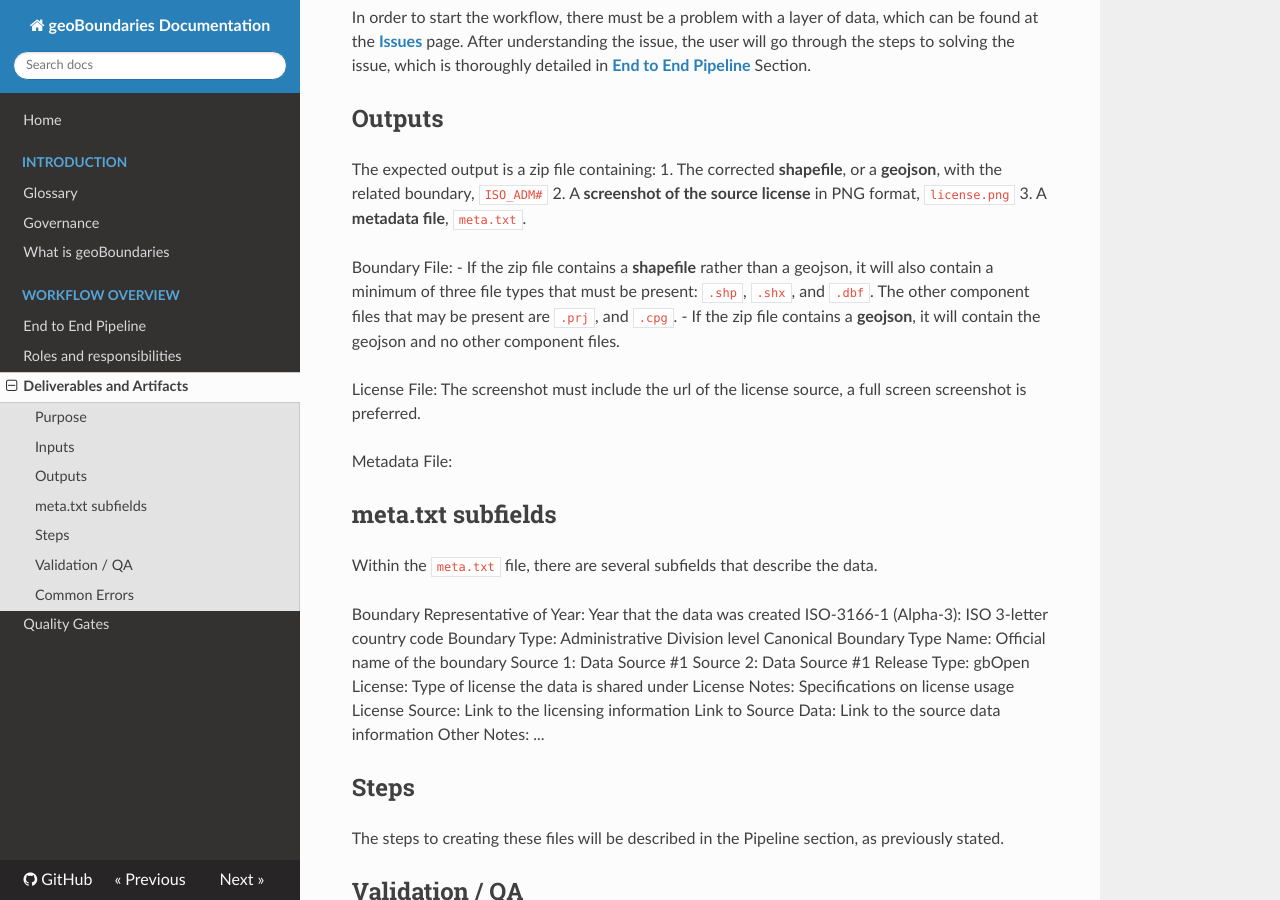
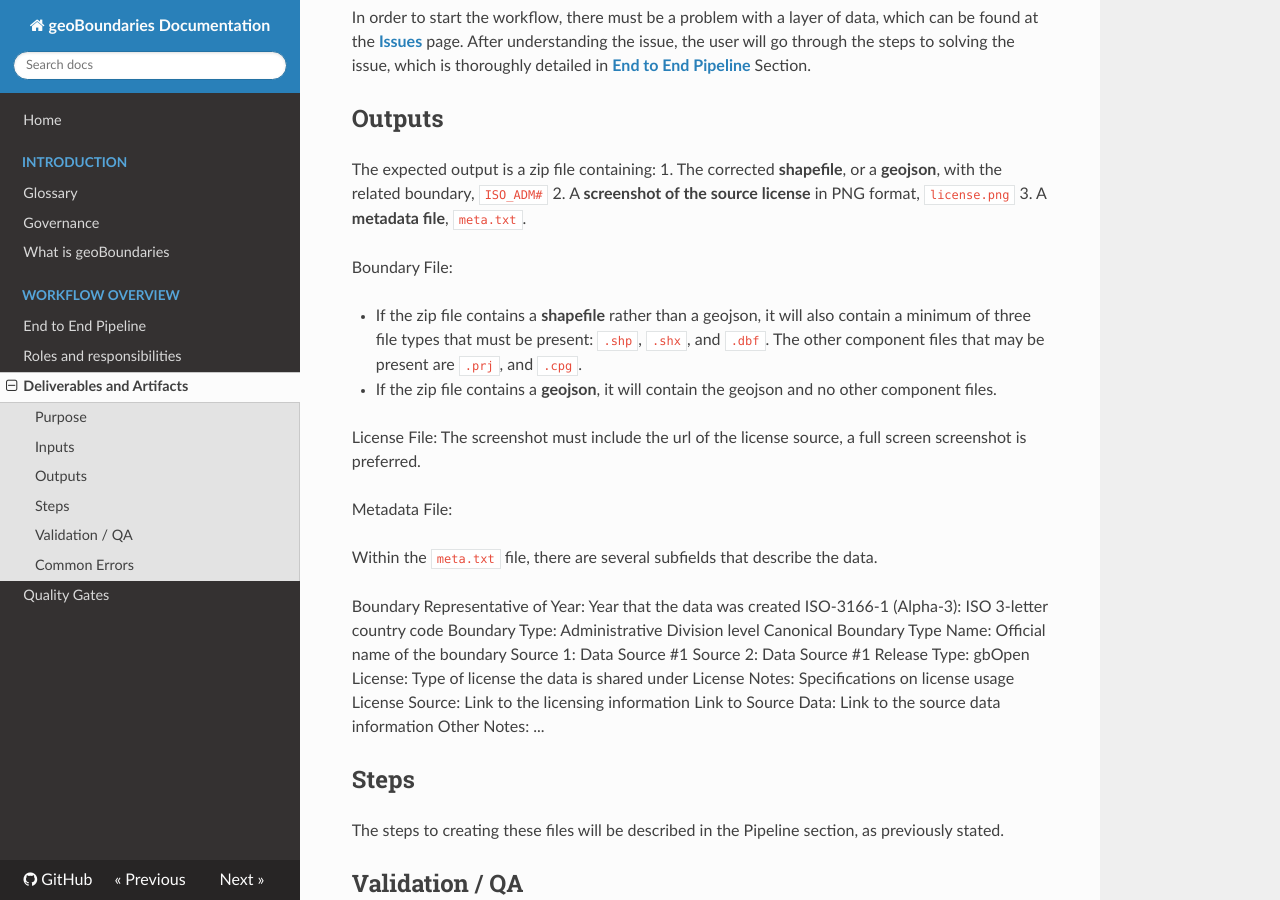
Before and after one commit to wmgeolab/gbDocs, an MkDocs documentation site: the page built from docs/docs/10-workflow-overview/deliverables-and-artifacts.md, in a window 1280 px wide and 900 px high, scrolled down 362 px. Built offline with MkDocs 1.6.1, drawn with Linux system fonts in a browser that asks for light colours; nearby versions of some CDN libraries.

Commit message:
Update deliverables-and-artifacts.md

```diff
--- a/docs/docs/10-workflow-overview/deliverables-and-artifacts.md
+++ b/docs/docs/10-workflow-overview/deliverables-and-artifacts.md
@@ -8,20 +8,20 @@ In order to start the workflow, there must be a problem with a layer of data, wh
 
 ## Outputs
 The expected output is a zip file containing:
-1. The corrected **shapefile**, or a **geojson**, with the related boundary, `ISO_ADM#`
-2. A **screenshot of the source license** in PNG format, `license.png`
-3. A **metadata file**, `meta.txt`.
+   1. The corrected **shapefile**, or a **geojson**, with the related boundary, `ISO_ADM#`
+   2. A **screenshot of the source license** in PNG format, `license.png`
+   3. A **metadata file**, `meta.txt`.
 
 Boundary File:
-- If the zip file contains a **shapefile** rather than a geojson, it will also contain a minimum of three file types that must be present: `.shp`, `.shx`, and `.dbf`. The other component files that may be present are `.prj`, and `.cpg`.
-- If the zip file contains a **geojson**, it will contain the geojson and no other component files.
+
+   - If the zip file contains a **shapefile** rather than a geojson, it will also contain a minimum of three file types that must be present: `.shp`, `.shx`, and `.dbf`. The other component files that may be present are `.prj`, and `.cpg`.
+   - If the zip file contains a **geojson**, it will contain the geojson and no other component files.
 
 License File:
 The screenshot must include the url of the license source, a full screen screenshot is preferred.
 
 Metadata File:
 
-## meta.txt subfields
 Within the `meta.txt` file, there are several subfields that describe the data.
 
 Boundary Representative of Year: Year that the data was created
```
